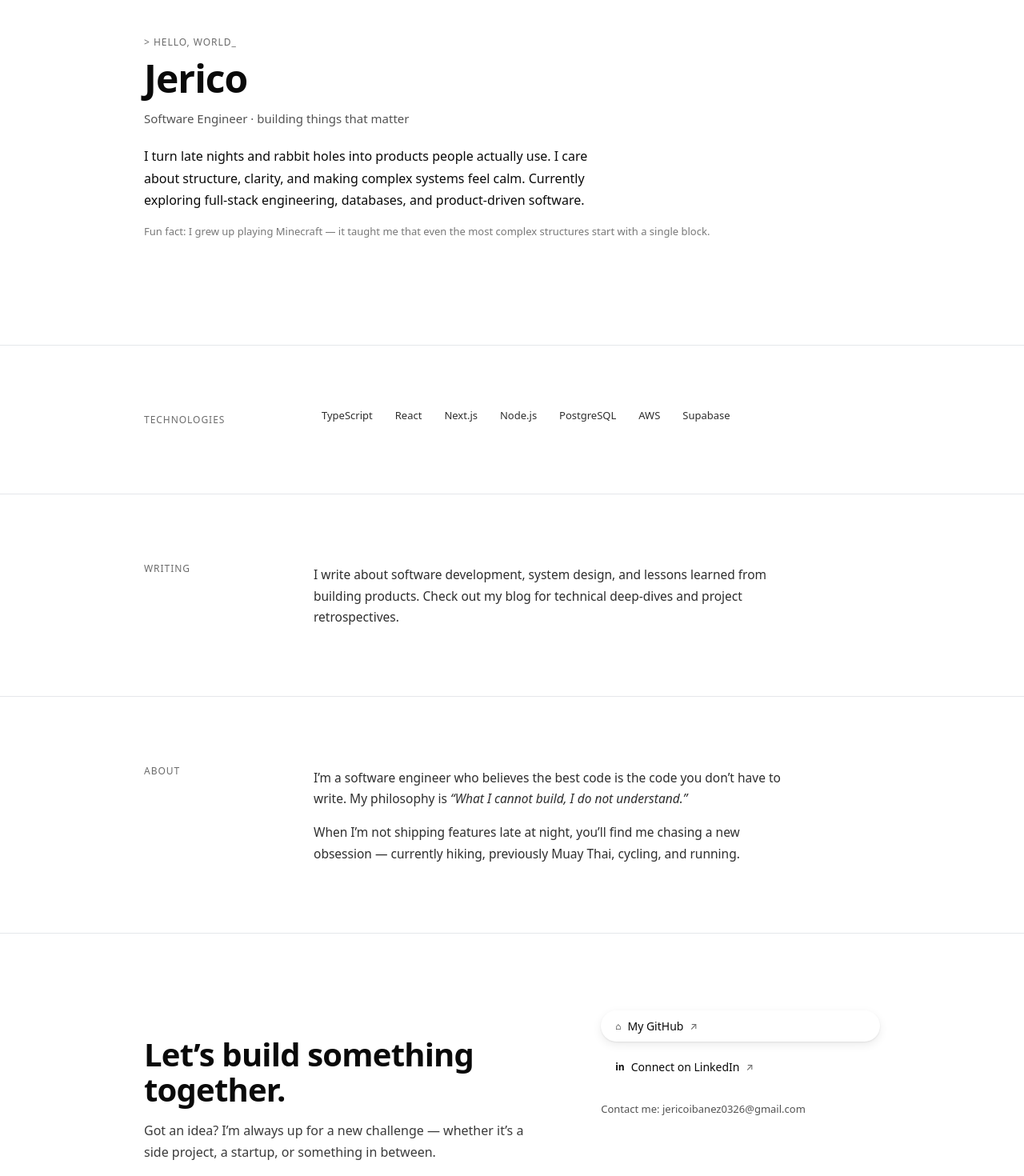
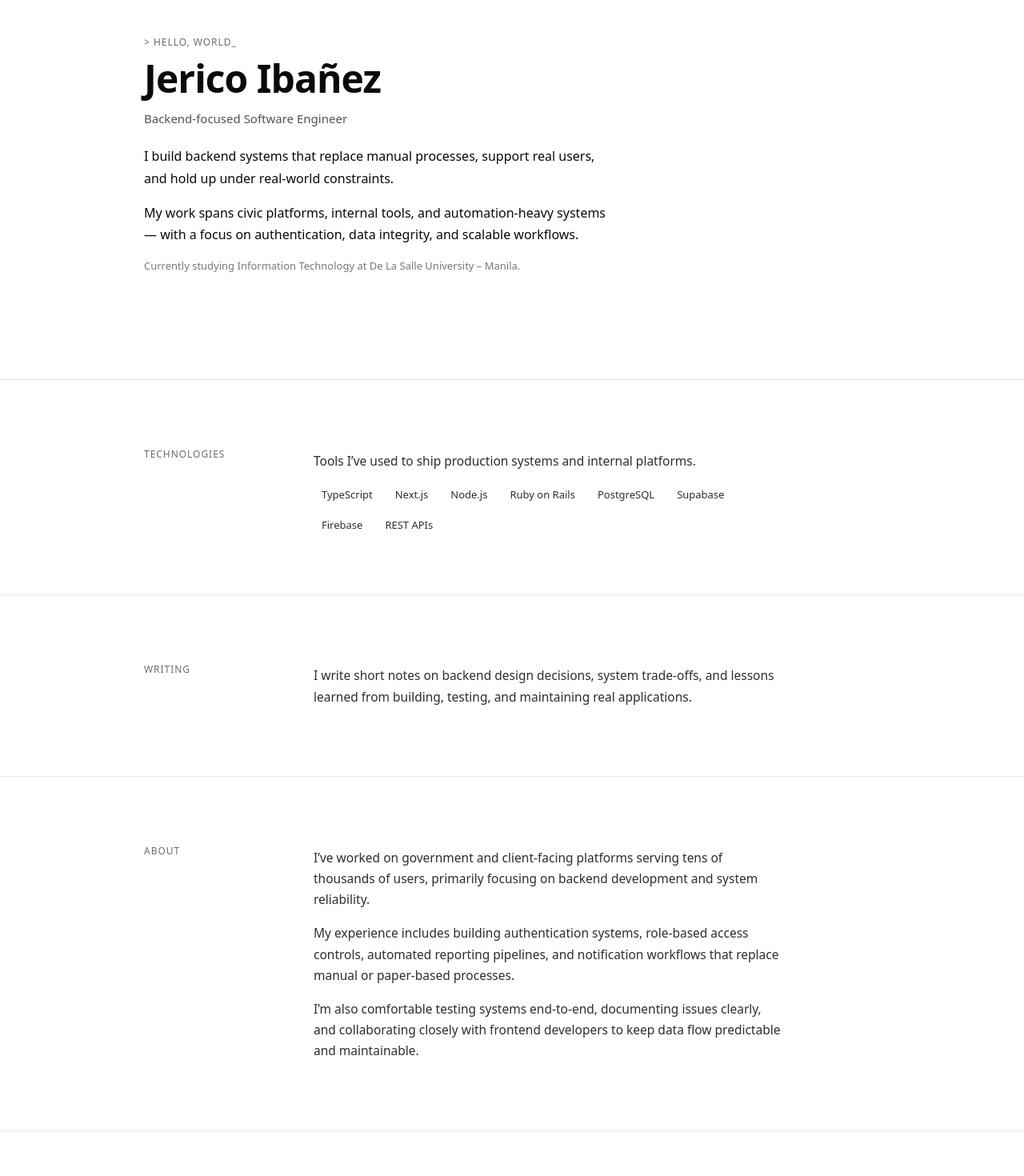
Before and after one commit to Gujetamaa/personal-site, a Next.js app: page / in a window 1280 px wide. Shown: the part 140-1610 px from the top of the page at 80% size. Built offline with nearby package versions, Linux system fonts and the light colour scheme.

Commit message:
updated crazy home

```diff
--- a/app/(viewer)/page.tsx
+++ b/app/(viewer)/page.tsx
@@ -8,22 +8,26 @@ export default function Home() {
       <section className={styles.hero}>
         <p className={styles.eyebrow}>&gt; hello, world_</p>
 
-        <h1 className={styles.title}>Jerico</h1>
+        <h1 className={styles.title}>Jerico Ibañez</h1>
 
         <p className={styles.role}>
-          Software Engineer · building things that matter
+          Backend-focused Software Engineer
         </p>
 
         <p className={styles.intro}>
-          I turn late nights and rabbit holes into products people actually use.
-          I care about structure, clarity, and making complex systems feel calm.
-          Currently exploring full-stack engineering, databases, and
-          product-driven software.
+          I build backend systems that replace manual processes, support real
+          users, and hold up under real-world constraints.
+        </p>
+
+        <p className={styles.intro}>
+          My work spans civic platforms, internal tools, and automation-heavy
+          systems — with a focus on authentication, data integrity, and scalable
+          workflows.
         </p>
 
         <p className={styles.note}>
-          Fun fact: I grew up playing Minecraft — it taught me that even the most
-          complex structures start with a single block.
+          Currently studying Information Technology at De La Salle University –
+          Manila.
         </p>
       </section>
 
@@ -34,14 +38,19 @@ export default function Home() {
             <p className={styles.sectionLabel}>Technologies</p>
 
             <div className={styles.sectionContent}>
+              <p className={styles.sectionText}>
+                Tools I’ve used to ship production systems and internal platforms.
+              </p>
+
               <div className={styles.techList}>
                 <span>TypeScript</span>
-                <span>React</span>
                 <span>Next.js</span>
                 <span>Node.js</span>
+                <span>Ruby on Rails</span>
                 <span>PostgreSQL</span>
-                <span>AWS</span>
                 <span>Supabase</span>
+                <span>Firebase</span>
+                <span>REST APIs</span>
               </div>
             </div>
           </div>
@@ -56,9 +65,9 @@ export default function Home() {
 
             <div className={styles.sectionContent}>
               <p className={styles.sectionText}>
-                I write about software development, system design, and lessons
-                learned from building products. Check out my blog for technical
-                deep-dives and project retrospectives.
+                I write short notes on backend design decisions, system trade-offs,
+                and lessons learned from building, testing, and maintaining real
+                applications.
               </p>
             </div>
           </div>
@@ -73,15 +82,22 @@ export default function Home() {
 
             <div className={styles.sectionContent}>
               <p className={styles.sectionText}>
-                I’m a software engineer who believes the best code is the code you
-                don’t have to write. My philosophy is{" "}
-                <em>“What I cannot build, I do not understand.”</em>
+                I’ve worked on government and client-facing platforms serving tens
+                of thousands of users, primarily focusing on backend development
+                and system reliability.
               </p>
 
               <p className={styles.sectionText}>
-                When I’m not shipping features late at night, you’ll find me
-                chasing a new obsession — currently hiking, previously Muay Thai,
-                cycling, and running.
+                My experience includes building authentication systems,
+                role-based access controls, automated reporting pipelines, and
+                notification workflows that replace manual or paper-based
+                processes.
+              </p>
+
+              <p className={styles.sectionText}>
+                I’m also comfortable testing systems end-to-end, documenting
+                issues clearly, and collaborating closely with frontend
+                developers to keep data flow predictable and maintainable.
               </p>
             </div>
           </div>
@@ -95,12 +111,12 @@ export default function Home() {
             {/* Left */}
             <div>
               <h2 className={styles.footerTitle}>
-                Let’s build something together.
+                Let’s build something reliable.
               </h2>
 
               <p className={styles.footerText}>
-                Got an idea? I’m always up for a new challenge — whether it’s a
-                side project, a startup, or something in between.
+                If you’re working on a system that needs to scale, automate
+                workflows, or replace manual processes, I’d be happy to talk.
               </p>
             </div>
 
@@ -125,7 +141,7 @@ export default function Home() {
           </div>
 
           <div className={styles.footerMeta}>
-            <p>© 2025 Jerico Ibañez. All rights reserved.</p>
+            <p>© 2025 Jerico Ibañez.</p>
             <p>Built with Next.js & TypeScript</p>
           </div>
         </section>
```
